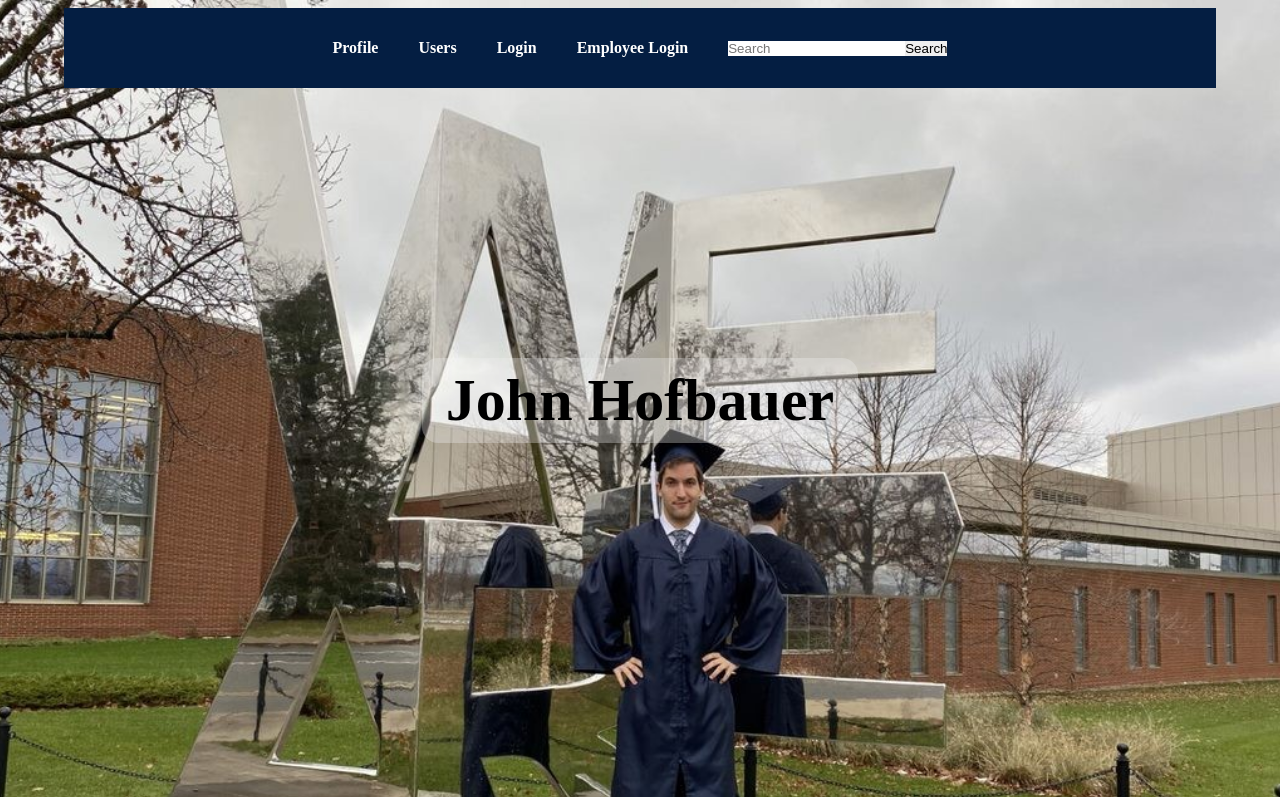
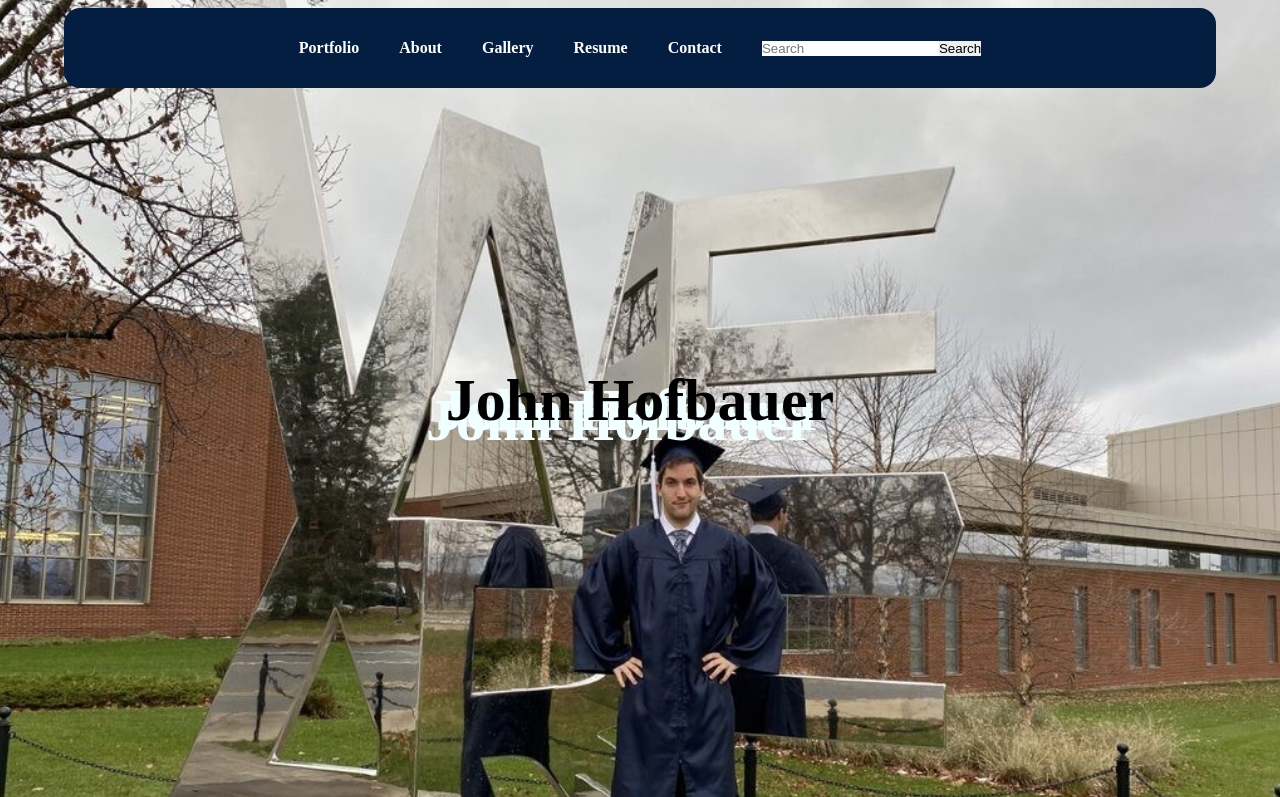
Before and after one commit to JohnHofbauer/website, a plain HTML site: page index.html in a window 1280 px wide. Shown: the top 797 px of the page. Drawn offline with Linux system fonts and the light colour scheme.

Commit message:
fix headers

```diff
--- a/css/style.css
+++ b/css/style.css
@@ -2,7 +2,27 @@
     border: 0;
     padding: 0;
     margin: 0;
+
+
+
 }
+
+:root {
+  /* CSS HEX */
+  --persian-indigo: #360568ff;
+  --ksu-purple: #5b2a86ff;
+  --shadow-blue: #7785acff;
+  --opal: #9ac6c5ff;
+  --celadon: #a5e6baff;
+
+  --text-color: azure;
+
+  --penn-state-blue: rgb(4, 30, 66);
+  --background-color: var(--penn-state-blue);
+  --navigation-color: var(--penn-state-blue);
+  --foreground-text-color: var(--text-color);
+}
+
 
 div {
     display: flex;
@@ -17,12 +37,17 @@ div {
     /* top */
 h2 {
     font-size: 60px;
-    background: rgba(238, 238, 238, 0.322);
     padding: 8px 24px;
-    border-radius: 16px;
 
 }
 
+.parallax1_text {
+  font-size: 60px;
+  text-shadow: -10px 10px 0px azure,
+                -20px 20px 0px azure;
+  padding: 8px 24px;
+
+}
 /* Education section */
 .center {
     display: block;
@@ -31,7 +56,6 @@ h2 {
     width: 50%;
 
     padding: 10px;
-    background: rgb(4, 30, 66);
     height: auto;
 }
 
@@ -54,16 +78,16 @@ table {
 div:nth-child(2) {
     display: block;
     text-align: center;
-    background: rgb(4, 30, 66);
-    color: azure;
+    background: var(--background-color);
+    color: var(--foreground-text-color);
 
 
 }
 div:nth-child(4) {
     display: block;
     text-align: center;
-    background: rgb(4, 30, 66);
-    color: azure;
+    background: var(--background-color);
+    color: var(--foreground-text-color);
 }
 
 
@@ -87,15 +111,20 @@ div:nth-child(4) {
   width: 20vh;
 }
 
-.navagation {
+a {
+  transition: 0.4s;
+}
+
+.navigation {
     position: fixed;
     top: 1vh;
     height: 10vh;
     left: 5%; /* moved left 5% of page width */
-    width: 90%; /* size is 90% of page width to center the navagation */
+    width: 90%; /* size is 90% of page width to center the navigation */
     transition: 0.4s;
 
-    background: rgb(4, 30, 66);
+    background:  var(--navigation-color);
+    border-radius: 16px;
   }
 
   /* Style the navigation bar links */
--- a/index.html
+++ b/index.html
@@ -19,18 +19,19 @@
 
 
     <!-- page top, image with parallax affect. -->
-    <div id="parallax1" class="parallax1"><h2>John Hofbauer</h2></div>
+    <div id="parallax1" class="parallax1"><h2 id="parallax1_text"  class="parallax1_text" >John Hofbauer</h2></div>
 
     <!-- Education -->
     <div>
 
-        <!-- Navagation with the div, using stacked containers to give the website depth-->
-        <div class="navagation" id="navagation">
+        <!-- Navigation with the div, using stacked containers to give the website depth-->
+        <div class="navigation" id="navigation">
         <div class="navbar">
-            <a href="/accounts/profile">Profile</a>
-            <a href="/Users">Users</a>
-            <a href="/login">Login</a>
-            <a href="/admin">Employee Login</a>
+            <a href="./index.html">Portfolio</a>
+            <a href="./about">About</a>
+            <a href="./gallery">Gallery</a>
+            <a href="./resume">Resume</a>
+            <a href="#contact">Contact</a>
             <a class="right"> <form method="get" action="">
               <button type="submit" style="float: right;"> Search </button>
               <input type="text" name="q" placeholder="Search" style="float: right;">
@@ -143,7 +144,7 @@
 
 
 
-        <h3>Contact Information</h3>
+        <h3 id="contact">Contact Information</h3>
 
 
         <!-- make cards  -->
@@ -196,17 +197,25 @@
 
     function scrollFunction() {
       if (document.body.scrollTop > 80 || document.documentElement.scrollTop > 80) {
-        document.getElementById("navagation").style.left = "0%";
-        document.getElementById("navagation").style.width = "100%";
-        document.getElementById("navagation").style.top = "0%";
+        document.getElementById("navigation").style.left = "0%";
+        document.getElementById("navigation").style.width = "100%";
+        document.getElementById("navigation").style.top = "0%";
+        document.getElementById("navigation").style.borderRadius = "0px";
       } else {
-        document.getElementById("navagation").style.left = "5%";
-        document.getElementById("navagation").style.width = "90%";
-        document.getElementById("navagation").style.top = "1%";
+        document.getElementById("navigation").style.left = "5%";
+        document.getElementById("navigation").style.width = "90%";
+        document.getElementById("navigation").style.top = "1%";
+        document.getElementById("navigation").style.borderRadius = "16px";
 
       }
+
+      console.log(String(document.documentElement.scrollTop))
+      let strength = .2;
+      let x = (document.documentElement.scrollTop-50) * strength;
+      let y = (document.documentElement.scrollTop-50) * strength;
+      document.getElementById("parallax1_text").style.textShadow = String(x) + "px " + String(-y) + "px 0px azure, " + String(x*2) + "px " + String(-y*2) + "px 0px azure";
     }
-    </script>
+</script>
 <script>
     $(function() {
         $("#linkedin").on("mouseover", function() {
```
